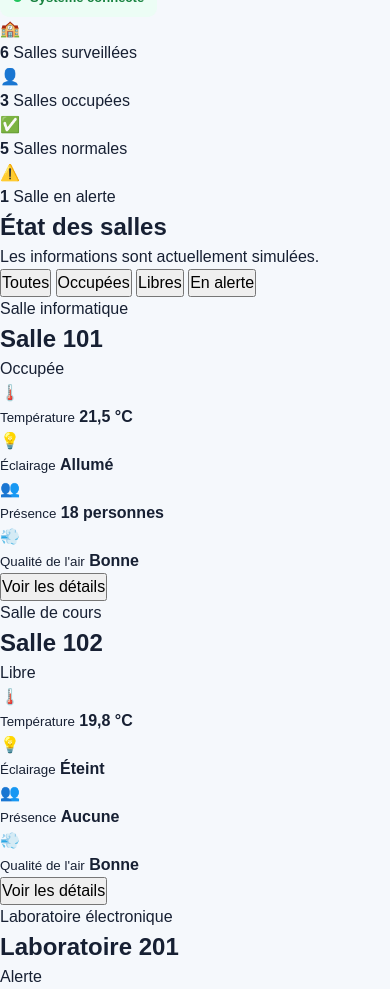
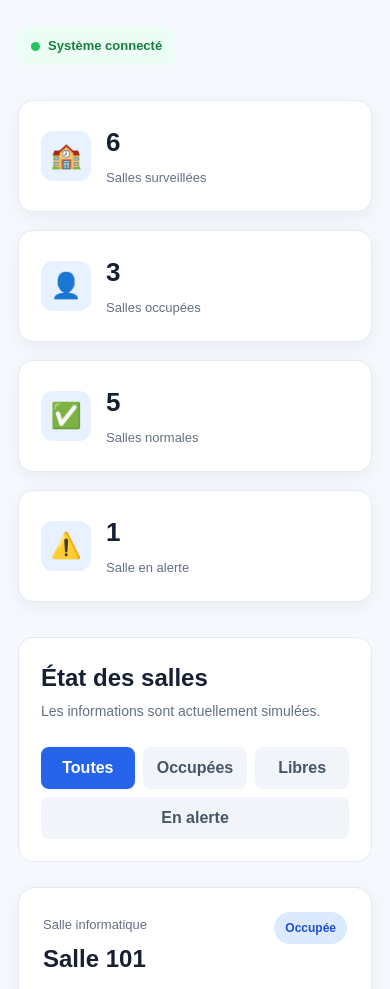
Before and after one commit to Matheodeveloppeur35/Smart-School, a plain HTML site: page salles.html in a window 390 px wide. Shown: the part 392-1381 px from the top of the page. Drawn offline with Linux system fonts and the light colour scheme; a script that the page names is missing.

Commit message:
Add styles for salles page layout and components
Added styles for salles page including header, statistics, tools, filters, and responsive design.

```diff
--- a/style.css
+++ b/style.css
@@ -1380,3 +1380,342 @@ footer p {
         grid-template-columns: 1fr;
     }
 }
+/* =====================================================
+   PAGE DES SALLES
+   ===================================================== */
+
+.salles-page {
+    max-width: 1200px;
+    margin: auto;
+    padding: 60px 30px 80px;
+}
+
+
+/* EN-TÊTE */
+
+.salles-header {
+    display: flex;
+    justify-content: space-between;
+    align-items: center;
+    gap: 30px;
+    margin-bottom: 35px;
+}
+
+.salles-header h1 {
+    font-size: 42px;
+    margin: 10px 0 15px;
+}
+
+.salles-header p {
+    color: #647084;
+    font-size: 16px;
+    line-height: 1.6;
+    max-width: 700px;
+}
+
+
+/* STATISTIQUES */
+
+.salles-stats {
+    display: grid;
+    grid-template-columns: repeat(4, 1fr);
+    gap: 18px;
+    margin-bottom: 35px;
+}
+
+.salle-stat-card {
+    background: white;
+    border: 1px solid #e5eaf1;
+    border-radius: 15px;
+    padding: 22px;
+    display: flex;
+    align-items: center;
+    gap: 15px;
+    box-shadow: 0 5px 18px rgba(23, 32, 51, 0.05);
+}
+
+.salle-stat-icon {
+    width: 50px;
+    height: 50px;
+    background: #e8f1ff;
+    border-radius: 12px;
+    display: flex;
+    align-items: center;
+    justify-content: center;
+    font-size: 25px;
+}
+
+.salle-stat-card strong {
+    display: block;
+    color: #172033;
+    font-size: 26px;
+    margin-bottom: 3px;
+}
+
+.salle-stat-card span {
+    color: #647084;
+    font-size: 13px;
+}
+
+
+/* OUTILS ET FILTRES */
+
+.salles-tools {
+    background: white;
+    border: 1px solid #e5eaf1;
+    border-radius: 15px;
+    padding: 22px;
+    margin-bottom: 25px;
+    display: flex;
+    align-items: center;
+    justify-content: space-between;
+    gap: 25px;
+}
+
+.salles-tools h2 {
+    margin-bottom: 5px;
+}
+
+.salles-tools p {
+    color: #647084;
+    font-size: 14px;
+}
+
+.salles-filters {
+    display: flex;
+    flex-wrap: wrap;
+    gap: 8px;
+}
+
+.salle-filter {
+    border: none;
+    background: #f1f5f9;
+    color: #475569;
+    padding: 9px 14px;
+    border-radius: 8px;
+    font-weight: bold;
+    cursor: pointer;
+    transition: 0.2s;
+}
+
+.salle-filter:hover {
+    background: #dfe7f1;
+}
+
+.salle-filter.active {
+    background: #2563eb;
+    color: white;
+}
+
+
+/* GRILLE DES SALLES */
+
+.salles-grid {
+    display: grid;
+    grid-template-columns: repeat(2, 1fr);
+    gap: 22px;
+}
+
+
+/* CARTE D'UNE SALLE */
+
+.salle-card {
+    background: white;
+    border: 1px solid #e5eaf1;
+    border-radius: 17px;
+    padding: 24px;
+    box-shadow: 0 5px 20px rgba(23, 32, 51, 0.05);
+    transition: 0.2s;
+}
+
+.salle-card:hover {
+    transform: translateY(-3px);
+    box-shadow: 0 10px 25px rgba(23, 32, 51, 0.1);
+}
+
+.salle-card.hidden {
+    display: none;
+}
+
+.alert-card-room {
+    border: 2px solid #f59e0b;
+}
+
+
+/* EN-TÊTE DE LA CARTE */
+
+.salle-card-header {
+    display: flex;
+    align-items: flex-start;
+    justify-content: space-between;
+    gap: 20px;
+    margin-bottom: 22px;
+}
+
+.salle-card-header h2 {
+    color: #172033;
+    margin-top: 5px;
+}
+
+.salle-type {
+    color: #647084;
+    font-size: 13px;
+}
+
+
+/* STATUT */
+
+.salle-status {
+    padding: 7px 11px;
+    border-radius: 20px;
+    font-size: 12px;
+    font-weight: bold;
+}
+
+.salle-status.occupied {
+    background: #dbeafe;
+    color: #1d4ed8;
+}
+
+.salle-status.free {
+    background: #dcfce7;
+    color: #15803d;
+}
+
+.salle-status.alert {
+    background: #fef3c7;
+    color: #b45309;
+}
+
+
+/* INFORMATIONS DES SALLES */
+
+.salle-information {
+    display: grid;
+    grid-template-columns: repeat(2, 1fr);
+    gap: 12px;
+    margin-bottom: 20px;
+}
+
+.salle-info {
+    background: #f8fafc;
+    border-radius: 11px;
+    padding: 13px;
+    display: flex;
+    align-items: center;
+    gap: 11px;
+}
+
+.salle-info > span {
+    font-size: 22px;
+}
+
+.salle-info small {
+    display: block;
+    color: #647084;
+    margin-bottom: 4px;
+}
+
+.salle-info strong {
+    color: #172033;
+    font-size: 14px;
+}
+
+.temperature-alert {
+    background: #fef2f2;
+}
+
+.temperature-alert strong {
+    color: #dc2626;
+}
+
+
+/* MESSAGE D'ALERTE */
+
+.room-warning {
+    background: #fffbeb;
+    color: #b45309;
+    border-radius: 9px;
+    padding: 11px;
+    margin-bottom: 15px;
+    font-size: 13px;
+}
+
+
+/* BOUTON DÉTAILS */
+
+.details-btn {
+    width: 100%;
+    border: none;
+    background: #2563eb;
+    color: white;
+    padding: 12px;
+    border-radius: 9px;
+    font-weight: bold;
+    cursor: pointer;
+    transition: 0.2s;
+}
+
+.details-btn:hover {
+    background: #1d4ed8;
+}
+
+
+/* VERSION TABLETTE */
+
+@media (max-width: 950px) {
+
+    .salles-stats {
+        grid-template-columns: repeat(2, 1fr);
+    }
+
+    .salles-header {
+        align-items: flex-start;
+        flex-direction: column;
+    }
+
+    .salles-tools {
+        align-items: flex-start;
+        flex-direction: column;
+    }
+
+}
+
+
+/* VERSION TÉLÉPHONE */
+
+@media (max-width: 700px) {
+
+    .salles-page {
+        padding: 40px 18px 60px;
+    }
+
+    .salles-header h1 {
+        font-size: 34px;
+    }
+
+    .salles-grid {
+        grid-template-columns: 1fr;
+    }
+
+    .salle-information {
+        grid-template-columns: 1fr;
+    }
+
+}
+
+@media (max-width: 500px) {
+
+    .salles-stats {
+        grid-template-columns: 1fr;
+    }
+
+    .salles-filters {
+        width: 100%;
+    }
+
+    .salle-filter {
+        flex: 1;
+    }
+
+}
```
